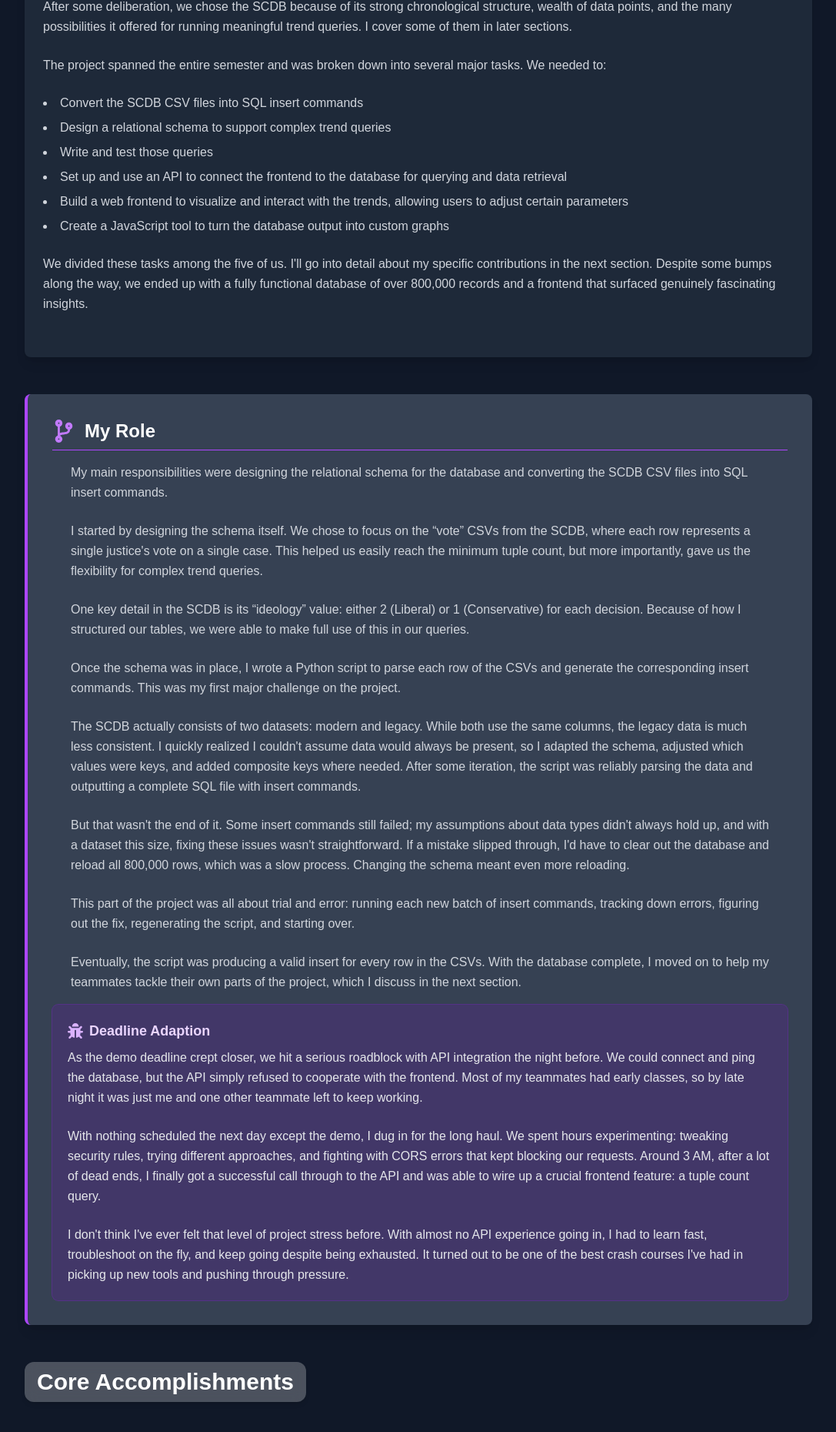
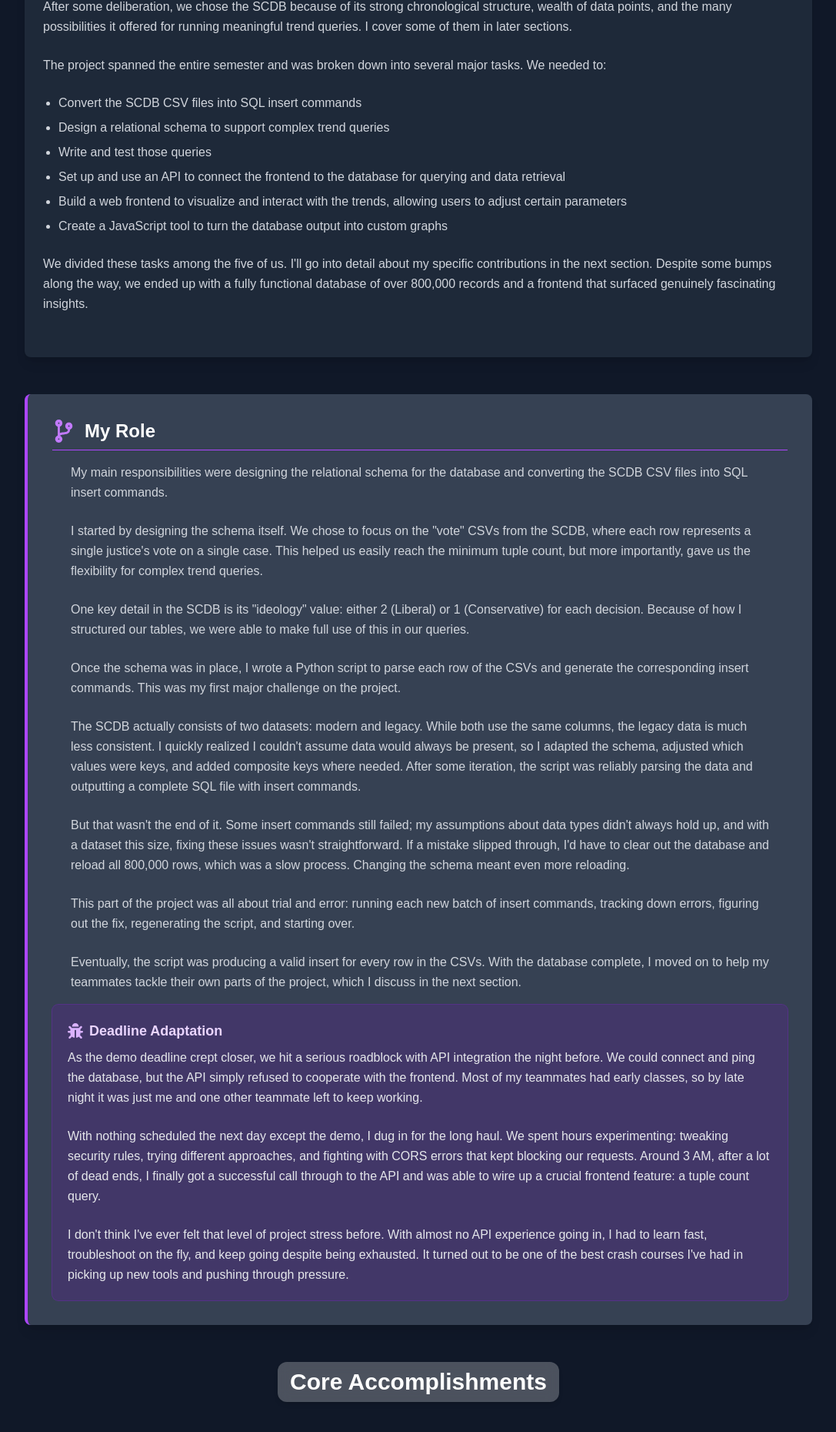
Before and after one commit to ThePurplePigeon/portfolio, a Next.js app: page /projects/scdb-database-trends in a window 1280 px wide. Shown: the part 619-2479 px from the top of the page at 77% size, without its empty margins (96-1183 px from the left). Built offline with nearby package versions, Linux system fonts and the light colour scheme.

Commit message:
Polish SCDB project page

```diff
--- a/src/app/projects/scdb-database-trends/page.tsx
+++ b/src/app/projects/scdb-database-trends/page.tsx
@@ -1,8 +1,5 @@
-"use client";
-
 import Link from "next/link";
 import Image from "next/image";
-import { motion } from "framer-motion";
 import {
   FaDatabase,
   FaChartLine,
@@ -14,43 +11,40 @@ import {
 
 export default function ScdbShowcase() {
   return (
-    <main
-      className="bg-gray-900 text-white min-h-screen p-8"
-    >
-      <section className="max-w-5xl mx-auto space-y-12">
-        <motion.section
-          className="bg-gray-800/95 rounded-lg px-6 py-8 shadow-lg flex items-center gap-6"
-          initial={false}
-          whileInView={{ opacity: 1, y: 0 }}
-          transition={{ duration: 0.5, delay: 0.2 }}
-        >
+    <main className="min-h-screen bg-gray-900 p-4 text-white sm:p-8">
+      <section className="mx-auto max-w-5xl space-y-8 sm:space-y-12">
+        <section className="flex items-center gap-6 rounded-lg bg-gray-800/95 px-5 py-6 shadow-lg sm:px-6 sm:py-8">
           <div className="flex-1">
             <p className="text-sm font-semibold text-purple-300">
               Supreme Court data explorer
             </p>
-            <h1 className="text-3xl md:text-4xl font-bold tracking-tight">
+            <h1 className="text-3xl font-bold tracking-tight md:text-4xl">
               SCDB Trend Explorer
             </h1>
-            <p className="text-gray-300 mt-2">
+            <p className="mt-2 text-gray-300">
               Built as part of an Introduction to Database Systems course, this project is a database and web app for analyzing trends in the Supreme Court Database (SCDB).
             </p>
           </div>
 
           <Image
             src="/scdb_header.svg"
-            alt="Intro illustration"
+            alt="Supreme Court data visualization illustration"
             width={180}
             height={110}
-            className="hidden md:block rounded-md object-cover ring-1 ring-gray-700/60"
+            className="hidden rounded-md object-cover ring-1 ring-gray-700/60 md:block"
             priority
           />
-        </motion.section>
+        </section>
 
-        <section className="py-14 bg-gray-800 rounded-lg shadow-lg">
-          <div className="px-6 space-y-6">
-            <div className="flex items-center gap-3 border-b border-blue-500 pb-2">
-              <FaGavel className="text-blue-400 text-3xl" />
-              <h2 className="text-2xl font-semibold">Description</h2>
+        <section className="rounded-lg bg-gray-800 py-8 shadow-lg sm:py-14">
+          <div className="space-y-5 px-5 sm:space-y-6 sm:px-6">
+            <div className="flex items-start gap-3 border-b border-blue-500 pb-2 sm:items-center">
+              <FaGavel
+                aria-hidden="true"
+                focusable="false"
+                className="shrink-0 text-2xl text-blue-400 sm:text-3xl"
+              />
+              <h2 className="text-xl font-semibold sm:text-2xl">Description</h2>
             </div>
 
             <p className="text-gray-300 leading-relaxed">
@@ -65,7 +59,7 @@ export default function ScdbShowcase() {
             <p className="text-gray-300 leading-relaxed">
               The project spanned the entire semester and was broken down into several major tasks. We needed to:
             </p>
-            <ul className="list-disc list-inside text-gray-300 space-y-2">
+            <ul className="list-disc space-y-2 pl-5 text-gray-300">
               <li>Convert the SCDB CSV files into SQL insert commands</li>
               <li>Design a relational schema to support complex trend queries</li>
               <li>Write and test those queries</li>
@@ -80,25 +74,24 @@ export default function ScdbShowcase() {
           </div>
         </section>
 
-        <motion.section
-          className="bg-gray-700 p-8 rounded-lg shadow-lg border-l-4 border-purple-500"
-          initial={false}
-          whileInView={{ opacity: 1, y: 0 }}
-          transition={{ duration: 0.5, delay: 0.2 }}
-        >
-          <div className="flex items-center gap-3 mb-4 pb-2 border-b border-purple-500">
-            <FaCodeBranch className="text-purple-400 text-3xl" />
-            <h3 className="text-2xl font-semibold">My Role</h3>
+        <section className="rounded-lg border-l-4 border-purple-500 bg-gray-700 p-5 shadow-lg sm:p-8">
+          <div className="mb-4 flex items-start gap-3 border-b border-purple-500 pb-2 sm:items-center">
+            <FaCodeBranch
+              aria-hidden="true"
+              focusable="false"
+              className="shrink-0 text-2xl text-purple-400 sm:text-3xl"
+            />
+            <h2 className="text-xl font-semibold sm:text-2xl">My Role</h2>
           </div>
-          <div className="px-6 space-y-6">
+          <div className="space-y-5 sm:space-y-6 sm:px-6">
             <p className="text-gray-300 leading-relaxed">
               My main responsibilities were designing the relational schema for the database and converting the SCDB CSV files into SQL insert commands.
             </p>
             <p className="text-gray-300 leading-relaxed">
-              I started by designing the schema itself. We chose to focus on the “vote” CSVs from the SCDB, where each row represents a single justice's vote on a single case. This helped us easily reach the minimum tuple count, but more importantly, gave us the flexibility for complex trend queries.
+              I started by designing the schema itself. We chose to focus on the "vote" CSVs from the SCDB, where each row represents a single justice's vote on a single case. This helped us easily reach the minimum tuple count, but more importantly, gave us the flexibility for complex trend queries.
             </p>
             <p className="text-gray-300 leading-relaxed">
-              One key detail in the SCDB is its “ideology” value: either 2 (Liberal) or 1 (Conservative) for each decision. Because of how I structured our tables, we were able to make full use of this in our queries.
+              One key detail in the SCDB is its "ideology" value: either 2 (Liberal) or 1 (Conservative) for each decision. Because of how I structured our tables, we were able to make full use of this in our queries.
             </p>
             <p className="text-gray-300 leading-relaxed">
               Once the schema was in place, I wrote a Python script to parse each row of the CSVs and generate the corresponding insert commands. This was my first major challenge on the project.
@@ -117,10 +110,14 @@ export default function ScdbShowcase() {
             </p>
           </div>
 
-          <div className="mt-4 rounded-lg bg-purple-700/15 p-5 ring-1 ring-purple-600/30 space-y-6">
-            <div className="flex items-center gap-2 mb-2">
-              <FaBug className="text-purple-300 text-xl" />
-              <h4 className="text-lg font-semibold text-purple-200">Deadline Adaption</h4>
+          <div className="mt-5 space-y-4 rounded-lg bg-purple-700/15 p-4 ring-1 ring-purple-600/30 sm:mt-4 sm:space-y-6 sm:p-5">
+            <div className="mb-2 flex items-center gap-2">
+              <FaBug
+                aria-hidden="true"
+                focusable="false"
+                className="text-xl text-purple-300"
+              />
+              <h3 className="text-lg font-semibold text-purple-200">Deadline Adaptation</h3>
             </div>
             <p className="text-gray-200 leading-relaxed">
               As the demo deadline crept closer, we hit a serious roadblock with API integration the night before. We could connect and ping the database, but the API simply refused to cooperate with the frontend. Most of my teammates had early classes, so by late night it was just me and one other teammate left to keep working.
@@ -133,27 +130,26 @@ export default function ScdbShowcase() {
             </p>
           </div>
 
-        </motion.section>
+        </section>
 
-        <motion.section
-          className="space-y-10"
-          initial={false}
-          whileInView={{ opacity: 1, y: 0 }}
-          transition={{ duration: 0.5, delay: 0.2 }}
-        >
-          <h2 className="text-3xl font-semibold text-center bg-white/25 px-4 py-2 rounded-xl inline-block shadow-md backdrop-blur">
+        <section className="space-y-8 sm:space-y-10">
+          <h2 className="mx-auto block w-fit rounded-xl bg-white/25 px-4 py-2 text-center text-2xl font-semibold shadow-md backdrop-blur sm:text-3xl">
             Core Accomplishments
           </h2>
 
-          <div className="flex items-start gap-5">
-            <span className="flex-shrink-0 h-12 w-12 rounded-full bg-purple-700/30 flex items-center justify-center">
-              <FaDatabase className="text-purple-300 text-2xl" />
+          <div className="flex items-start gap-3 sm:gap-5">
+            <span className="flex h-10 w-10 shrink-0 items-center justify-center rounded-full bg-purple-700/30 sm:h-12 sm:w-12">
+              <FaDatabase
+                aria-hidden="true"
+                focusable="false"
+                className="text-xl text-purple-300 sm:text-2xl"
+              />
             </span>
 
-            <div className="flex-1 space-y-4">
-              <h4 className="text-xl font-semibold text-purple-200">
+            <div className="min-w-0 flex-1 space-y-4">
+              <h3 className="text-xl font-semibold text-purple-200">
                 Python ETL
-              </h4>
+              </h3>
               <p className="text-gray-300 leading-relaxed">
                 Most of my work on this project centered on data preparation, especially writing the Python script that converted SCDB CSV files into SQL insert commands.
               </p>
@@ -161,7 +157,7 @@ export default function ScdbShowcase() {
                 My script handled two main tasks: generating all the insert commands and producing a file with the create table commands for our custom schema. As I worked, the script evolved; each time I learned more about the data, I updated the schema and the corresponding commands. This process led to a pretty complex implementation, with plenty of alter table commands to support compound and foreign keys as the project progressed.
               </p>
               <p className="text-gray-300 leading-relaxed">
-                The insert commands required some creativity. Because the CSVs were vote-based—each row represented a single justice's vote—there were many repeated values like case ID or docket ID. To avoid duplicate entries, I used sets to check if each related value was unique before creating a new insert command. For some fields, like new justices or courts, I added additional logic to handle those cases specifically. Once everything was verified, the insert was added to the output, and the script continued down the rows.
+                The insert commands required some creativity. Because the CSVs were vote-based, with each row representing a single justice's vote, there were many repeated values like case ID or docket ID. To avoid duplicate entries, I used sets to check if each related value was unique before creating a new insert command. For some fields, like new justices or courts, I added additional logic to handle those cases specifically. Once everything was verified, the insert was added to the output, and the script continued down the rows.
               </p>
               <p className="text-gray-300 leading-relaxed">
                 I also had to do quite a bit of input validation, since the SCDB data wasn't always consistent or in a format Oracle would accept. I built helper functions for everything from date parsing to numeric formatting, as well as a general clean_field function for handling nulls, NaNs, empty strings, and any other oddities that showed up in the CSVs.
@@ -173,15 +169,19 @@ export default function ScdbShowcase() {
             </div>
           </div>
 
-          <div className="flex items-start gap-5">
-            <span className="flex-shrink-0 h-12 w-12 rounded-full bg-purple-700/30 flex items-center justify-center">
-              <FaChartLine className="text-purple-300 text-2xl" />
+          <div className="flex items-start gap-3 sm:gap-5">
+            <span className="flex h-10 w-10 shrink-0 items-center justify-center rounded-full bg-purple-700/30 sm:h-12 sm:w-12">
+              <FaChartLine
+                aria-hidden="true"
+                focusable="false"
+                className="text-xl text-purple-300 sm:text-2xl"
+              />
             </span>
 
-            <div className="flex-1 space-y-4">
-              <h4 className="text-xl font-semibold text-purple-200">
+            <div className="min-w-0 flex-1 space-y-4">
+              <h3 className="text-xl font-semibold text-purple-200">
                 Trend Queries
-              </h4>
+              </h3>
               <p className="text-gray-300 leading-relaxed">
                 Working on the trend queries was genuinely fascinating for me. As someone who's always been a bit of a politics nerd, seeing the Supreme Court's history unfold through the data, and being able to analyze it in new ways, made the hard work to get everything running feel especially rewarding.
               </p>
@@ -193,23 +193,20 @@ export default function ScdbShowcase() {
               </p>
             </div>
           </div>
-        </motion.section>
-
-
-        <motion.section
-          className="bg-gray-800 p-8 rounded-lg shadow-lg"
-          initial={false}
-          whileInView={{ opacity: 1, y: 0 }}
-          transition={{ duration: 0.5, delay: 0.2 }}
-        >
-          <div className="flex items-center gap-3 mb-4">
-            <FaMapSigns className="text-purple-400 text-2xl" />
-            <h3 className="text-2xl font-semibold text-purple-300">
+        </section>
+        <section className="rounded-lg bg-gray-800 p-5 shadow-lg sm:p-8">
+          <div className="mb-4 flex items-start gap-3 sm:items-center">
+            <FaMapSigns
+              aria-hidden="true"
+              focusable="false"
+              className="shrink-0 text-2xl text-purple-400"
+            />
+            <h2 className="text-xl font-semibold text-purple-300 sm:text-2xl">
               Challenges & Lessons
-            </h3>
+            </h2>
           </div>
 
-          <div className="space-y-2">
+          <div className="space-y-4 sm:space-y-2">
             <p className="text-gray-300 leading-relaxed">
               This project was a true team effort. With such a full-stack application, every member brought something different to the table, and having that diversity of skills was essential to our success. Even when I had to step in and help move things forward, I always built on the groundwork laid by my teammates. There was never a moment where anyone was completely on their own; we supported each other throughout.
             </p>
@@ -219,27 +216,20 @@ export default function ScdbShowcase() {
             <p className="text-gray-300 leading-relaxed">
               Just as important were the lessons in teamwork and collaboration. Balancing individual contributions with group deadlines, stepping up to help wherever needed, and communicating clearly were every bit as critical as any technical decision. Those habits: clear communication, adaptability, and a willingness to pitch in, are things I've carried into every project since.
             </p>
+          </div>
+        </section>
 
-
-          </div>
-        </motion.section>
-
-        <motion.section
-          className="text-center"
-          initial={false}
-          whileInView={{ opacity: 1, y: 0 }}
-          transition={{ duration: 0.5, delay: 0.2 }}
-        >
+        <section className="text-center">
           <Link
             href="http://scdb.wustl.edu"
             target="_blank"
             rel="noopener noreferrer"
-            className="inline-block px-6 py-3 bg-gradient-to-r from-blue-500 to-purple-500 text-white rounded-full font-semibold hover:shadow-lg transition-transform duration-150 hover:scale-105"
+            className="inline-block rounded-full bg-gradient-to-r from-blue-500 to-purple-500 px-5 py-3 text-sm font-semibold text-white transition-transform duration-150 hover:scale-105 hover:shadow-lg sm:px-6 sm:text-base"
           >
             Explore the Supreme Court Database
           </Link>
-          <span className="block text-gray-400 mt-1">SCDB is the official source for the data behind this project.</span>
-        </motion.section>
+          <span className="mt-2 block text-sm text-gray-400 sm:mt-1 sm:text-base">SCDB is the official source for the data behind this project.</span>
+        </section>
       </section>
     </main>
   );
```
